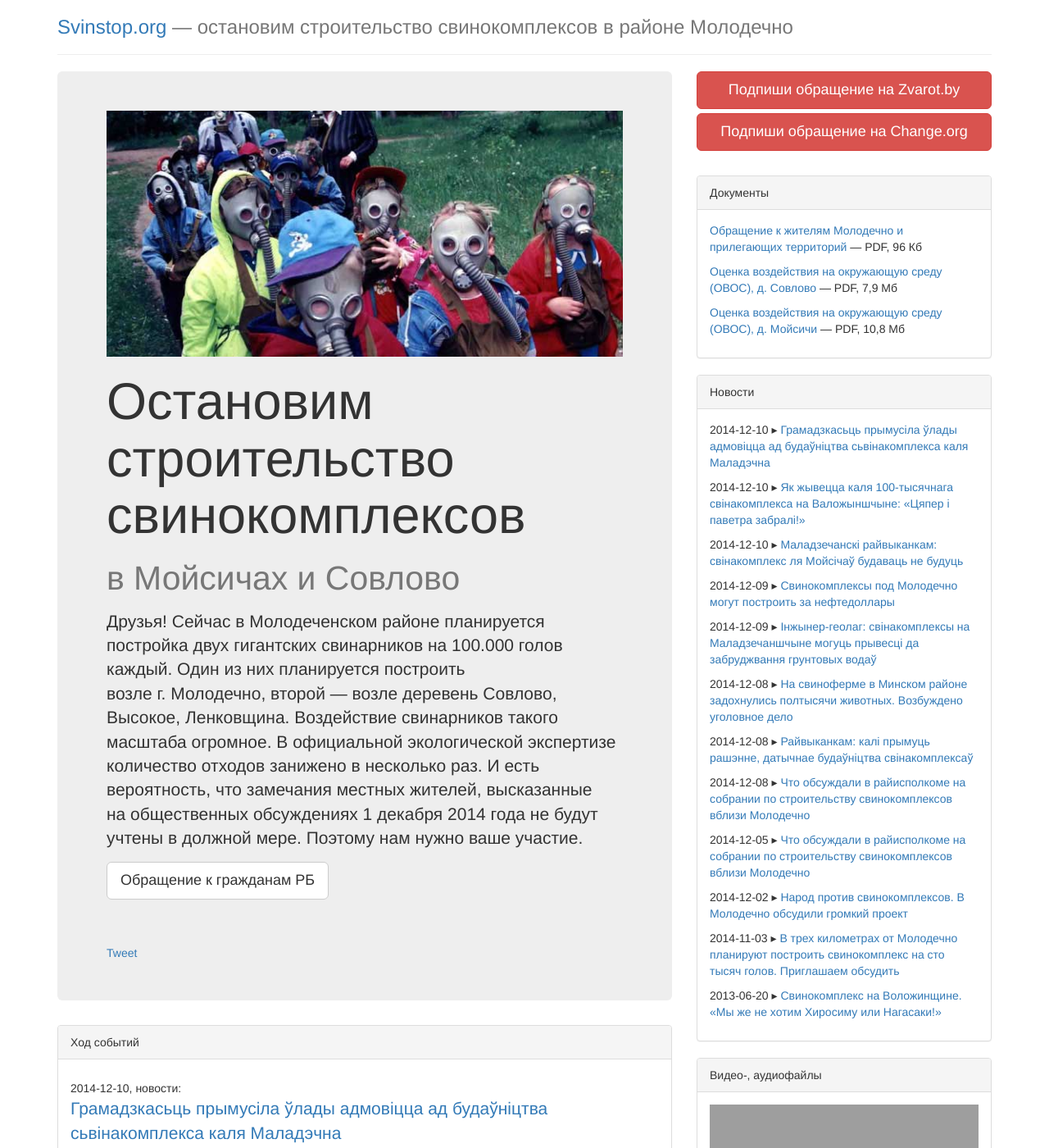
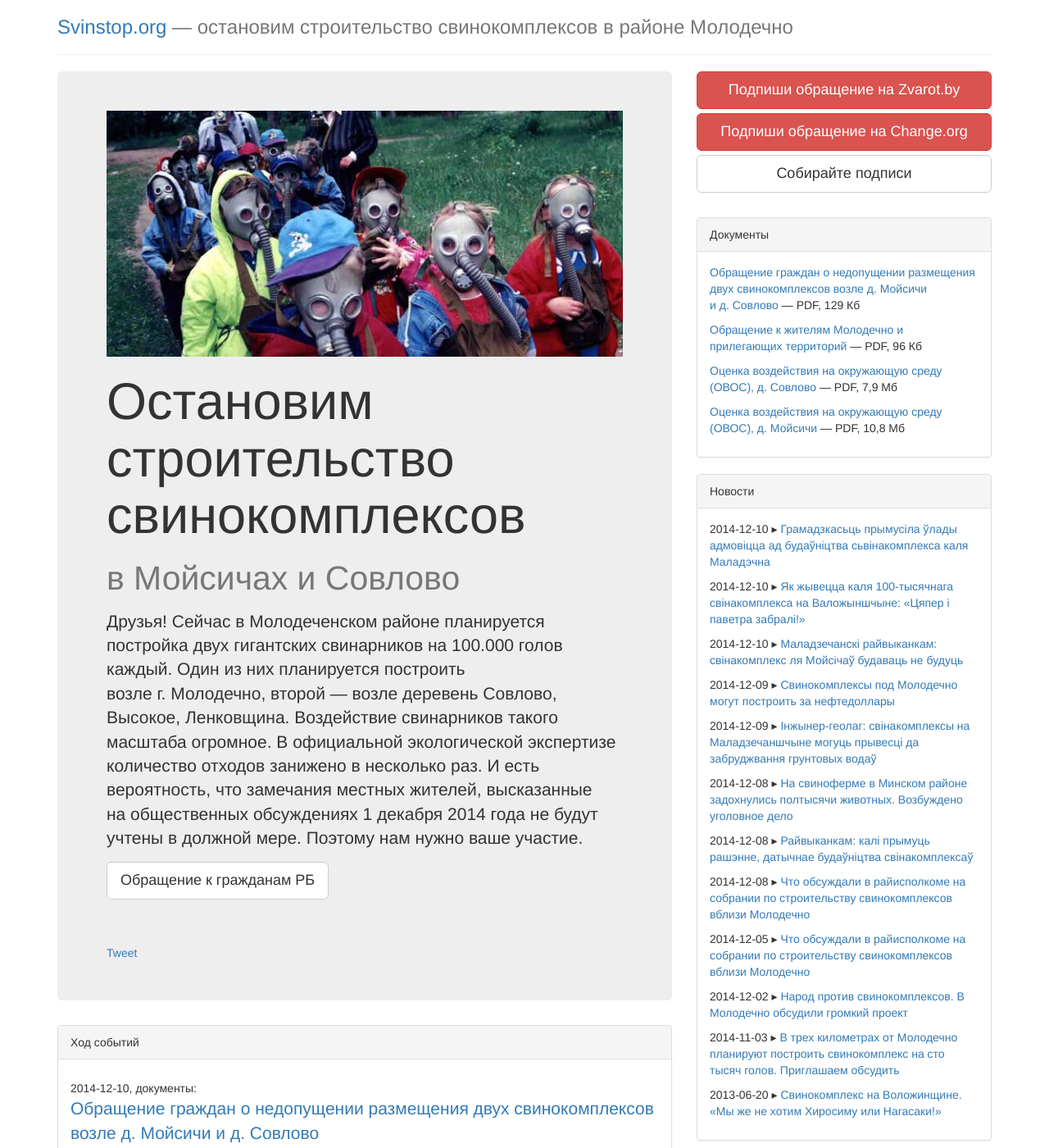
Before and after one commit to iharsuvorau/svinstop, a Jekyll site: the page built from index.html, in a window 1280 px wide and 1400 px high. Shown: the whole window at 82% size. Built offline with Jekyll 4.4.1, drawn with Linux system fonts in a browser that asks for light colours; nearby versions of some CDN libraries; comment, search, counter and statistics services are not loaded; some of the changed lines change nothing that is shown; grey boxes are pictures that could not be loaded.

Commit message:
new doc, update old one

```diff
--- a/_includes/petitions.html
+++ b/_includes/petitions.html
@@ -1,4 +1,4 @@
-<p><a type="button" class="btn btn-danger btn-lg btn-block" href="http://zvarot.by/be/node/1635" target="_blank">Подпиши обращение на Zvarot.by</a> <a type="button" class="btn btn-danger btn-lg btn-block" href="https://www.change.org/p/%D1%81%D0%BF%D1%8B%D0%BD%D1%96%D1%86%D0%B5-%D0%B1%D1%83%D0%B4%D0%B0%D1%9E%D0%BD%D1%96%D1%86%D1%82%D0%B2%D0%B0-%D1%81%D0%B2%D1%96%D0%BD%D0%B0%D0%BA%D0%BE%D0%BC%D0%BF%D0%BB%D0%B5%D0%BA%D1%81%D0%B0%D1%9E-%D0%BD%D0%B0-%D1%81%D1%82%D0%BE-%D1%82%D1%8B%D1%81%D1%8F%D1%87-%D0%B3%D0%B0%D0%BB%D0%BE%D1%9E-%D1%83-%D0%BC%D0%B0%D0%BB%D0%B0%D0%B4%D0%B7%D0%B5%D1%87%D0%B0%D0%BD%D1%81%D0%BA%D1%96%D0%BC-%D1%80%D0%B0%D1%91%D0%BD%D0%B5-%D0%BB%D1%8F-%D0%B2-%D0%BC%D0%BE%D0%B9%D1%81%D1%96%D1%87%D1%8B-%D1%96-%D0%B2-%D1%81%D0%BE%D1%9E%D0%BB%D0%B0%D0%B2%D0%B0" title="Подпиши обращение против строительства двух свинокомплексов в районе Молодечно на Change.org" target="_blank">Подпиши обращение на Change.org</a></p><br/>
+<p><a type="button" class="btn btn-danger btn-lg btn-block" href="http://zvarot.by/be/node/1635" target="_blank">Подпиши обращение на Zvarot.by</a> <a type="button" class="btn btn-danger btn-lg btn-block" href="https://www.change.org/p/%D1%81%D0%BF%D1%8B%D0%BD%D1%96%D1%86%D0%B5-%D0%B1%D1%83%D0%B4%D0%B0%D1%9E%D0%BD%D1%96%D1%86%D1%82%D0%B2%D0%B0-%D1%81%D0%B2%D1%96%D0%BD%D0%B0%D0%BA%D0%BE%D0%BC%D0%BF%D0%BB%D0%B5%D0%BA%D1%81%D0%B0%D1%9E-%D0%BD%D0%B0-%D1%81%D1%82%D0%BE-%D1%82%D1%8B%D1%81%D1%8F%D1%87-%D0%B3%D0%B0%D0%BB%D0%BE%D1%9E-%D1%83-%D0%BC%D0%B0%D0%BB%D0%B0%D0%B4%D0%B7%D0%B5%D1%87%D0%B0%D0%BD%D1%81%D0%BA%D1%96%D0%BC-%D1%80%D0%B0%D1%91%D0%BD%D0%B5-%D0%BB%D1%8F-%D0%B2-%D0%BC%D0%BE%D0%B9%D1%81%D1%96%D1%87%D1%8B-%D1%96-%D0%B2-%D1%81%D0%BE%D1%9E%D0%BB%D0%B0%D0%B2%D0%B0" title="Подпиши обращение против строительства двух свинокомплексов в районе Молодечно на Change.org" target="_blank">Подпиши обращение на Change.org</a> <a href="/docs/2014/12/10/appeal-to-government.html" type="button" class="btn btn-lg btn-default btn-block" title="Собирайте подписи в поддержку отмену строительства двух свинокомплексов возле Молодечно" target="_blank">Собирайте подписи</a></p><br/>
 
 <!-- <div class="panel panel-success">
   <div class="panel-heading">Подпиши обращения</div>
--- /dev/null
+++ b/_posts/2014-12-10-appeal-to-government.md
@@ -0,0 +1,30 @@
+---
+layout: post
+title: "Обращение граждан о недопущении размещения двух свинокомплексов возле д.&nbsp;Мойсичи и&nbsp;д.&nbsp;Совлово"
+date:   2014-12-10 21:03
+category: docs
+link: "/docs/appeal.pdf"
+link_info: "— PDF, 129 Кб"
+---
+
+<p class="lead">Подготовлен шаблон обращения граждан с подписным листом для тех, кто хочет собирать подписи за пересмотр территорий строительства двух свинокомплексов, которые на данный момент планируют строить возле д.&nbsp;Мойсичи и&nbsp;д.&nbsp;Совлово.</p>
+
+<a href="{{ "/docs/appeal.pdf" | prepend: site.baseurl }}" type="button" class="btn btn-lg btn-success" target="_blank">Скачать обращение</a>
+
+---
+
+### Что делать с этими документами?
+
+Каждый гражданин Республики Беларусь
+
+* может <mark>распечатать</mark> это обращение с&nbsp;подписным листом;
+
+* самостоятельно <mark>собирать подписи</mark> граждан РБ, которые согласны с&nbsp;текстом обращения;
+
+* <span><mark>сделать три копии</mark> собранных подписей <small>по копии на каждое госучреждение в&nbsp;шапке обращения</small></span>
+
+* и <mark>отправить</mark> их в&nbsp;указанные госорганы письмом <small>заказным или обычным</small> или передать их лично в&nbsp;канцелярию соответствующего учреждения.
+
+Если вы сомневаетесь, собирались ли подписи на той местности, где хотите собирать вы, или у&nbsp;вас есть другие вопросы — пишите на&nbsp;[svinstop@gmail.com](mailto:svinstop@gmail.com).
+
+<p><mark>До 15 января</mark> будет проходить государственная экологическая экспертиза по озвученным выше проектам, поэтому рассчитывайте на эти временные ограничения. </p>
```
Also changed, not shown: 2 other files.
